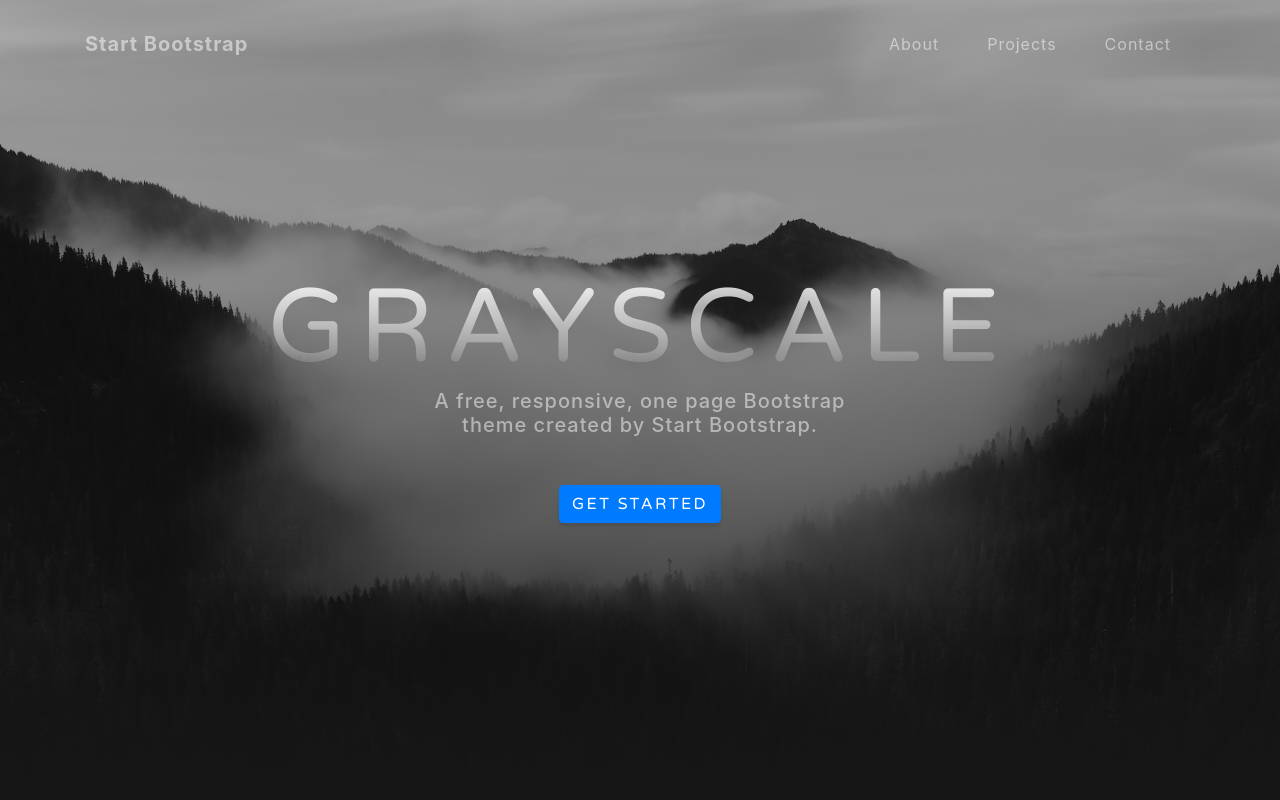
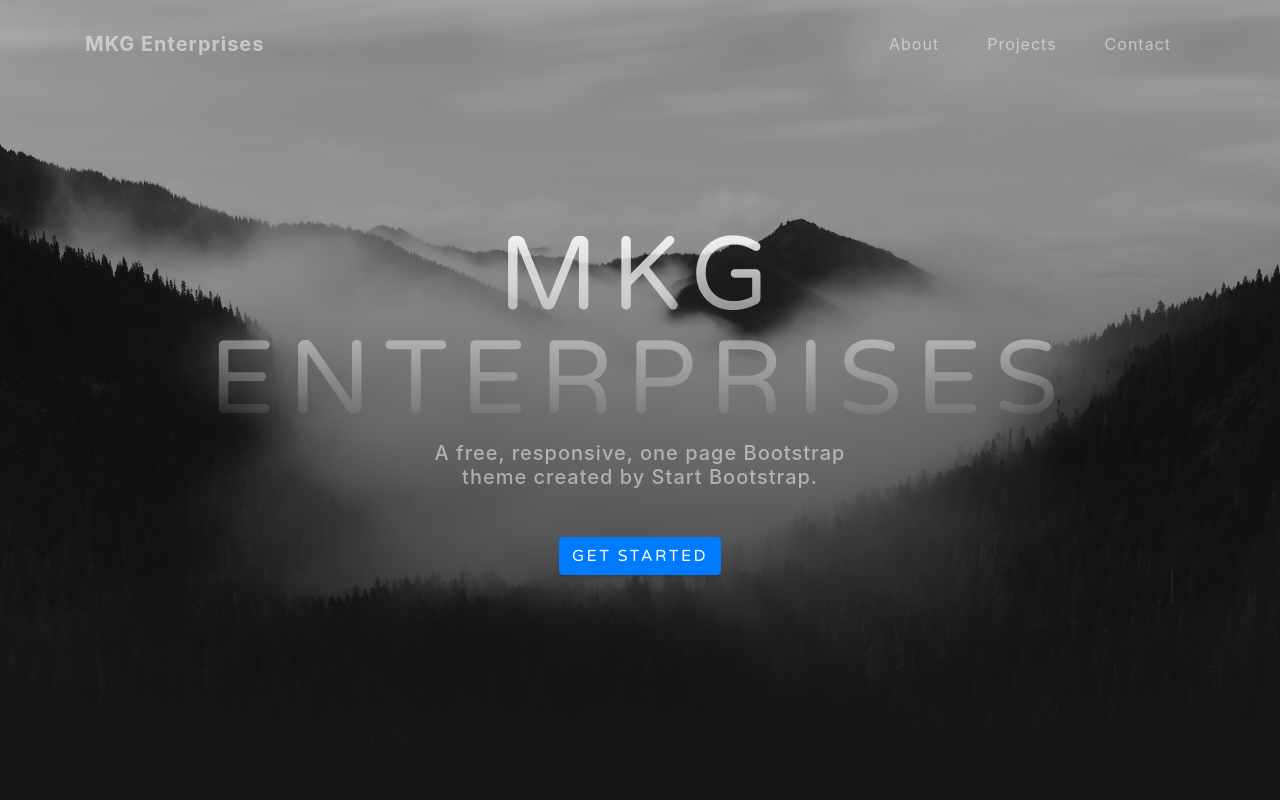
Before and after one commit to JMGordon613/MKG-Ent, a website with bundled scripts: page index.html in a window 1280 px wide. Shown: the top 800 px of the page. Built offline with nearby package versions, Linux system fonts and the light colour scheme.

Commit message:
now we are cooking

```diff
--- a/index.html
+++ b/index.html
@@ -8,7 +8,7 @@
   <meta name="description" content="">
   <meta name="author" content="">
 
-  <title>Grayscale - Start Bootstrap Theme</title>
+  <title>MKG ENTERPRISES</title>
 
   <!-- Bootstrap core CSS -->
   <link href="vendor/bootstrap/css/bootstrap.min.css" rel="stylesheet">
@@ -28,7 +28,7 @@
   <!-- Navigation -->
   <nav class="navbar navbar-expand-lg navbar-light fixed-top" id="mainNav">
     <div class="container">
-      <a class="navbar-brand js-scroll-trigger" href="#page-top">Start Bootstrap</a>
+      <a class="navbar-brand js-scroll-trigger" href="#page-top">MKG Enterprises</a>
       <button class="navbar-toggler navbar-toggler-right" type="button" data-toggle="collapse" data-target="#navbarResponsive" aria-controls="navbarResponsive" aria-expanded="false" aria-label="Toggle navigation">
         Menu
         <i class="fas fa-bars"></i>
@@ -53,7 +53,7 @@
   <header class="masthead">
     <div class="container d-flex h-100 align-items-center">
       <div class="mx-auto text-center">
-        <h1 class="mx-auto my-0 text-uppercase">Grayscale</h1>
+        <h1 class="mx-auto my-0 text-uppercase">MKG ENTERPRISES</h1>
         <h2 class="text-white-50 mx-auto mt-2 mb-5">A free, responsive, one page Bootstrap theme created by Start Bootstrap.</h2>
         <a href="#about" class="btn btn-primary js-scroll-trigger">Get Started</a>
       </div>
```
Also changed, not shown: vendor/fontawesome-free/package.json (+8 -5 lines).
